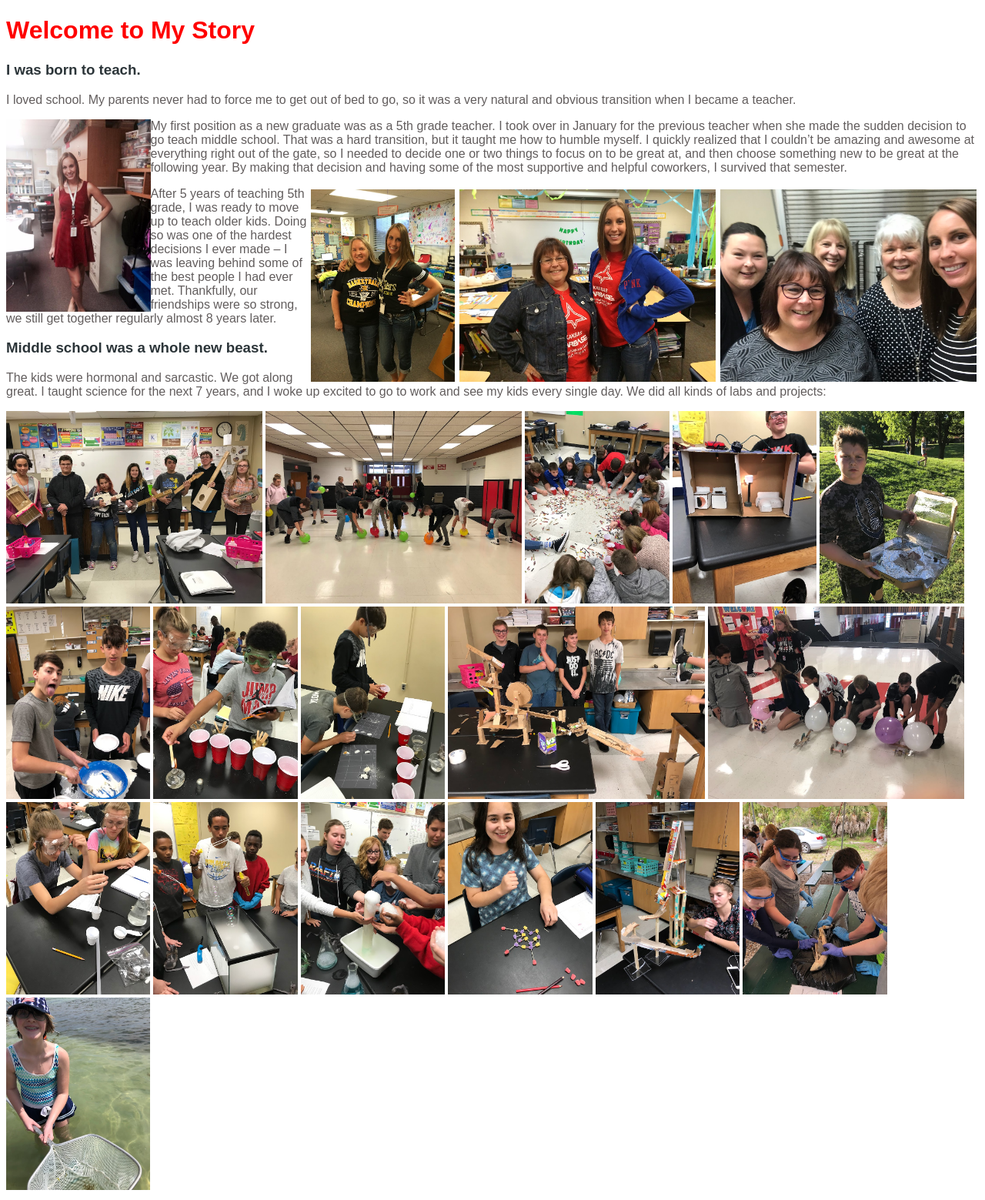
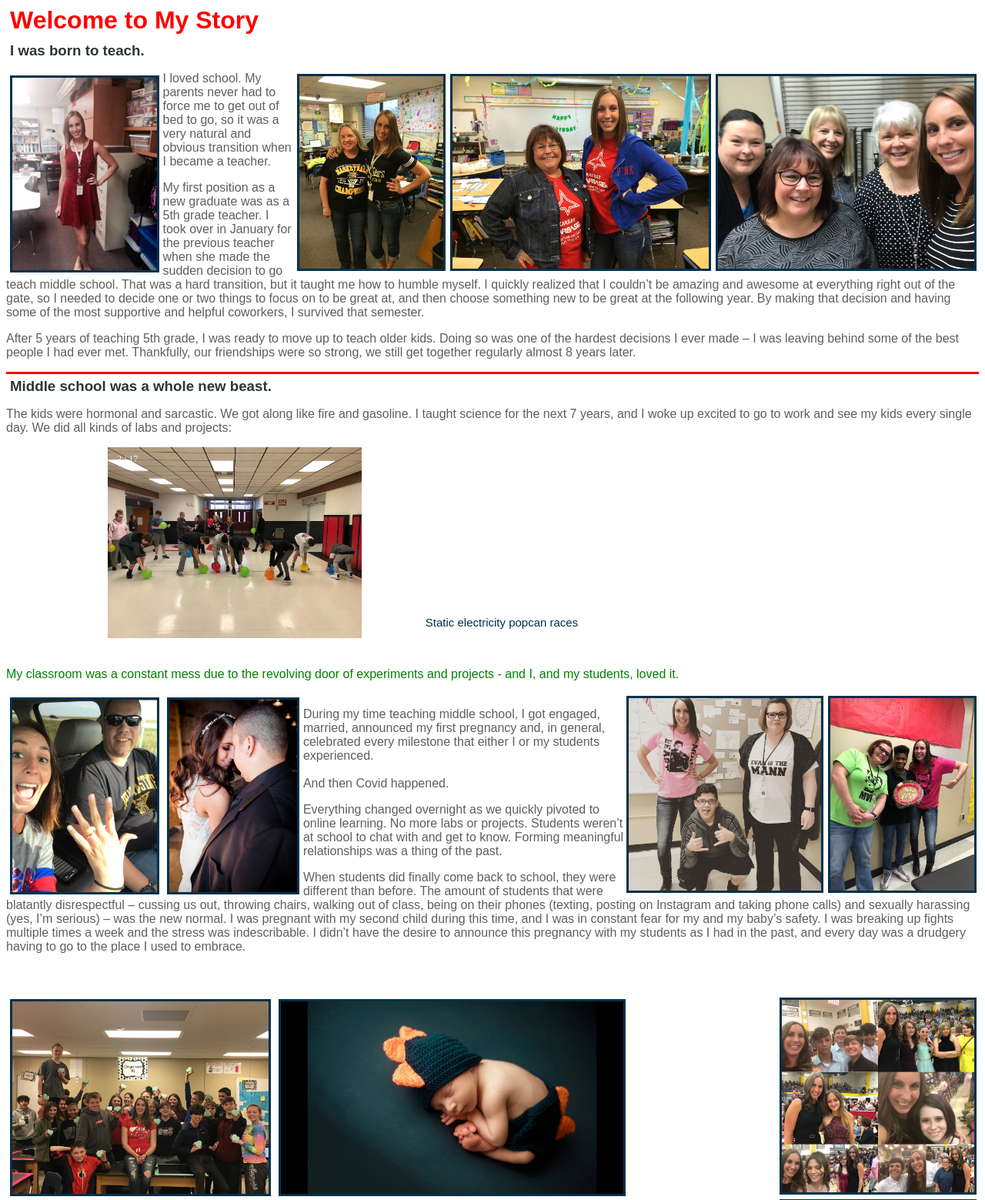
Before and after one commit to LaunchCodeAllhubs/js-assignment-4-html-me-something-cpresley37, a website: page index.html in a window 1280 px wide. Shown: the top 1559 px of the page at 77% size. Drawn offline with Linux system fonts and the light colour scheme.

Commit message:
slideshow, layout changes and picture styles

```diff
--- a/index.html
+++ b/index.html
@@ -4,41 +4,32 @@
 <head>
    <title>My Webpage</title>
    <link rel="stylesheet" type="text/css" href="styles.css" />
-   <!-- <style>
-      .grid-container {
-        display: grid;
-        grid-template-columns: auto auto auto;
-        gap: 10px;
-        background-color: #2196F3;
-        padding: 10px;
-      }
-
-      .grid-container > div {
-        background-color: rgba(255, 255, 255, 0.8);
-        text-align: center;
-        padding: 20px 0;
-        font-size: 30px;
-      }
-
-      .item1 {
-        grid-column-start: 1;
-        grid-column-end: 4;
-      }
-      </style> -->
+   <style>
+   .myDiv {
+      border: 5px outset #03314A;
+      background-color: lightblue;
+      text-align: center;
+   }
+   </style>
 </head>
 
 <body>
    <!-- Write your HTML in this file! -->
-   <div>
+   <div class=".myDiv">
       <h1 id="mainHeading">Welcome to My Story</h1>
 
       <main>
-         <article class="chapter">
+         <article id="chapter">
             <h3 id="subheading">I was born to teach.</h3>
-            <p>I loved school. My parents never had to force me to get out of bed to go, so it was a very natural and
+               <p>
+               <img src="images/IMG_1376.JPG" id="picsLeft">
+               <img src="images/IMG_0598.JPG" id="picsRight">
+               <img src="images/IMG_1923.JPG" id="picsRight">
+               <img src="images/IMG_2667.JPG" id="picsRight">
+               I loved school. My parents never had to force me to get out of bed to go, so it was a very natural and
                obvious transition when I became a teacher.</p>
 
-            <p><img src="images/IMG_1376.JPG" style="float:left;height: 250px" id="firstYearTeacher">
+            <p>
                My first position as a new graduate was as a 5th grade teacher. I took over in January for the previous
                teacher when she made the sudden decision to go teach middle school. That was a hard transition, but it
                taught me how to humble myself. I quickly realized that I couldn’t be amazing and awesome at everything
@@ -47,58 +38,146 @@
                most supportive and helpful coworkers, I survived that semester.</p>
 
             <p>
-               <img src="images/IMG_0598.JPG" id="pics">
-               <img src="images/IMG_1923.JPG" id="pics">
-               <img src="images/IMG_2667.JPG" id="pics">
                After 5 years of teaching 5th grade, I was ready to move up to teach older kids. Doing so was one of the
                hardest decisions I ever made – I was leaving behind some of the best people I had ever met. Thankfully,
                our friendships were so strong, we still get together regularly almost 8 years later.</p>
          </article>
 
-         <article class="chapter">
+         <article id="chapter">
             <h3 id="subheading">Middle school was a whole new beast.</h3>
-            <p>The kids were hormonal and sarcastic. We got along great. I taught science for the next 7 years, and I
+            <p>The kids were hormonal and sarcastic. We got along like fire and gasoline. I taught science for the next 7 years, and I
                woke up excited to go to work and see my kids every single day. We did all kinds of labs and projects:
             </p>
 
-            <img src="images/IMG_0268.JPG" style="height: 250px" id="guitar">
-            <img src="images/IMG_0406.jpg" style="height: 250px" id="staticElectricity">
-            <img src="images/IMG_0411.JPG" style="height: 250px" id="birdBeak">
-            <img src="images/IMG_0720.jpg" style="height: 250px" id="electricHouse">
-            <img src="images/IMG_0743.JPG" style="height: 250px" id="solarOven">
-            <img src="images/IMG_0923.jpg" style="height: 250px" id="dryIceCream">
-            <img src="images/IMG_1571.JPG" style="height: 250px" id="flameTest">
-            <img src="images/IMG_1577.JPG" style="height: 250px" id="whitePowder">
-            <img src="images/IMG_1645.jpg" style="height: 250px" id="goldRuberg">
-            <img src="images/IMG_1717.jpg" style="height: 250px" id="balloonCar">
-            <img src="images/IMG_1746.JPG" style="height: 250px" id="exothermic">
-            <img src="images/IMG_1760.JPG" style="height: 250px" id="dryIceBubbles">
-            <img src="images/IMG_1771.JPG" style="height: 250px" id="dryIceVolcano">
-            <img src="images/IMG_1833.JPG" style="height: 250px" id="gumDropAtoms">
-            <img src="images/IMG_2651.jpg" style="height: 250px" id="rollercoaster">
-            <img src="images/IMG_3122.jpg" style="height: 250px" id="squidDissection">
-            <img src="images/IMG_3164.jpg" style="height: 250px" id="netDipping">
+            <div class="slideshow-container">
+               <!-- Slideshow with number and caption text -->
+               <div class="mySlides fade">
+                 <div class="numbertext">1 / 17</div>
+                 <img src="images/IMG_0268.JPG" style="width:33%">
+                 <div class="text">Musical Instruments to demonstrate sound waves</div>
+               </div>
+
+               <div class="mySlides fade">
+                 <div class="numbertext">2 / 17</div>
+                 <img src="images/IMG_0406.jpg" style="width:33%">
+                 <div class="text">Static electricity popcan races</div>
+               </div>
+
+               <div class="mySlides fade">
+                 <div class="numbertext">3 / 17</div>
+                 <img src="images/IMG_0411.JPG" style="width:33%">
+                 <div class="text">Birdbeak adaptations</div>
+               </div>
+
+               <div class="mySlides fade">
+                  <div class="numbertext">4 / 17</div>
+                  <img src="images/IMG_0720.jpg" style="width:33%">
+                  <div class="text">Electric houses</div>
+                </div>
+
+                <div class="mySlides fade">
+                  <div class="numbertext">5 / 17</div>
+                  <img src="images/IMG_0743.JPG" style="width:33%">
+                  <div class="text">Solar Ovens</div>
+                </div>
+
+                <div class="mySlides fade">
+                  <div class="numbertext">6 / 17</div>
+                  <img src="images/IMG_0923.jpg" style="width:33%">
+                  <div class="text">Dry ice ice cream</div>
+                </div>
+
+                <div class="mySlides fade">
+                  <div class="numbertext">7 / 17</div>
+                  <img src="images/IMG_1571.JPG" style="width:33%">
+                  <div class="text">Flame test</div>
+                </div>
+
+                <div class="mySlides fade">
+                  <div class="numbertext">8 / 17</div>
+                  <img src="images/IMG_1577.JPG" style="width:33%">
+                  <div class="text">Chemical testing to determine mystery powders</div>
+                </div>
+
+                <div class="mySlides fade">
+                  <div class="numbertext">9 / 17</div>
+                  <img src="images/IMG_1645.jpg" style="width:33%">
+                  <div class="text">Gold Ruberg machines</div>
+                </div>
+
+                <div class="mySlides fade">
+                  <div class="numbertext">10 / 17</div>
+                  <img src="images/IMG_1717.jpg" style="width:33%">
+                  <div class="text">Balloon cars</div>
+                </div>
+
+                <div class="mySlides fade">
+                  <div class="numbertext">11 / 17</div>
+                  <img src="images/IMG_1746.JPG" style="width:33%">
+                  <div class="text">Endothermic & Exothermic Reactions</div>
+                </div>
+
+                <div class="mySlides fade">
+                  <div class="numbertext">12 / 17</div>
+                  <img src="images/IMG_1760.JPG" style="width:33%">
+                  <div class="text">Dry ice density</div>
+                </div>
+
+                <div class="mySlides fade">
+                  <div class="numbertext">13 / 17</div>
+                  <img src="images/IMG_1771.JPG" style="width:33%">
+                  <div class="text">Dry ice volcano</div>
+                </div>
+
+                <div class="mySlides fade">
+                  <div class="numbertext">14 / 17</div>
+                  <img src="images/IMG_1833.JPG" style="width:33%">
+                  <div class="text">Gum drop atoms</div>
+                </div>
+
+                <div class="mySlides fade">
+                  <div class="numbertext">15 / 17</div>
+                  <img src="images/IMG_2651.jpg" style="width:33%">
+                  <div class="text">Newton's Laws rollercoasters</div>
+                </div>
+
+                <div class="mySlides fade">
+                  <div class="numbertext">16 / 17</div>
+                  <img src="images/IMG_3122.jpg" style="width:33%">
+                  <div class="text">Baby shark dissection</div>
+                </div>
+
+                <div class="mySlides fade">
+                  <div class="numbertext">17 / 17</div>
+                  <img src="images/IMG_3164.jpg" style="width:33%">
+                  <div class="text">Dip netting</div>
+                </div>
+             </div>
+             <br>
+
+
 
             <p id="testP" class="fun-paragraph">My classroom was a constant mess due to the revolving door of experiments and projects - and I, and my
                students, loved it.</p>
 
             <p>
-               <img src="images/IMG_1791.JPG" style="float:left;height: 250px" id="engaged">
-               <img src="images/IMG_2587.jpg" style="float:left;height: 250px" id="married">
-               <img src="images/IMG_4358.JPG" style="float:left;height: 250px" id="classAnnouncement">
-               <img src="images/IMG_6084.jpg" style="float:left;height: 250px" id="baby1">
-               During my time teaching middle school, I got engaged, married, announced my first pregnancy and, in
+               <img src="images/IMG_1791.JPG" id="picsLeft">
+               <img src="images/IMG_2587.jpg" id="picsLeft">
+               <img src="images/IMG_0356.jpg" id="picsRight">
+               <img src="images/IMG_0609.JPG" id="picsRight">
+               <!-- <img src="images/IMG_4358.JPG" id="picsLeft">
+               <img src="images/IMG_6084.jpg" id="picsLeft"> -->
+               <br>During my time teaching middle school, I got engaged, married, announced my first pregnancy and, in
                general, celebrated every milestone that either I or my students experienced.
-               <img src="images/IMG_0356.jpg" style="float:right;height: 250px" id="mvp">
-               <img src="images/IMG_0609.JPG" style="float:right;height: 250px" id="stuco">
-               <img src="images/F4783455-AE70-4C0A-BF91-F4ABE89DFDBB.jpg" style="float:right;height: 250px" id="promotion">
-               <img src="images/606370B0-7DDF-466A-AA61-034939D23EB9.jpg" style="float:right;height: 250px" id="promotion2">
-               <img src="images/IMG_1975.jpg" style="float:right;height: 250px" id="theBoys">
+
+               <!-- <img src="images/IMG_0356.jpg" id="picsRight">
+               <img src="images/IMG_0609.JPG" id="picsRight"> -->
+               <!-- <img src="images/F4783455-AE70-4C0A-BF91-F4ABE89DFDBB.jpg" id="picsRight">
+               <img src="images/606370B0-7DDF-466A-AA61-034939D23EB9.jpg" id="picsRight">
+               <img src="images/IMG_1975.jpg" id="picsRight"> -->
                <br><br>And then Covid
                happened.</p>
-            <!-- <div>
-                  <img src = "https://photos.app.goo.gl/ddJXBHdp2KEDt6zs5" id = "davieVideo"/>
-               </div> -->
+
 
             <p>Everything changed overnight as we quickly pivoted to online learning. No more labs or projects. Students
                weren’t at school to chat with and get to know. Forming meaningful relationships was a thing of the past.
@@ -110,10 +189,16 @@
                was the new normal. I was pregnant with my second child during this time, and I was in constant fear for
                my and my baby’s safety. I was breaking up fights multiple times a week and the stress was indescribable.
                I didn’t have the desire to announce this pregnancy with my students as I had in the past, and every day
-               was a drudgery having to go to the place I used to embrace.</p>
+               was a drudgery having to go to the place I used to embrace.<br><br><br><br>
+               <img src="images/IMG_4358.JPG" id="picsLeft">
+               <img src="images/IMG_6084.jpg" id="picsLeft">
+               <img src="images/F4783455-AE70-4C0A-BF91-F4ABE89DFDBB.jpg" id="picsRight">
+               <img src="images/606370B0-7DDF-466A-AA61-034939D23EB9.jpg" id="picsRight">
+               <img src="images/IMG_1975.jpg" id="picsRight">
+            </p>
          </article>
 
-         <article class="chapter">
+         <article id="chapter">
             <h3 id="subheading">That was my last year of teaching.</h3>
             <p>
                <img src="images/IMG950724.jpg" style="float:left;height: 250px" id="baby2">
@@ -151,11 +236,19 @@
                and it may take me longer to complete the assignments than others in the class, but my goal is to keep
                pushing.</p>
          </article>
+
+         <!-- <div>
+            <video width="" height="" controls>
+               <source src= "https://photos.app.goo.gl/ddJXBHdp2KEDt6zs5" type="video"/>
+            </video>
+         </div> -->
+
       </main>
 
    </div>
 
-   <footer>Author: Charlotte Presley, July 2023<br></footer>
+   <footer>&copy;Charlotte Presley, July 2023<br></footer>
+   <script src="scripts.js"></script>
 
 </body>
 
--- /dev/null
+++ b/scripts.js
@@ -0,0 +1,15 @@
+
+let slideIndex = 0;
+showSlides();
+
+function showSlides() {
+  let i;
+  let slides = document.getElementsByClassName("mySlides");
+  for (i = 0; i < slides.length; i++) {
+    slides[i].style.display = "none";
+  }
+  slideIndex++;
+  if (slideIndex > slides.length) {slideIndex = 1}
+  slides[slideIndex-1].style.display = "block";
+  setTimeout(showSlides, 3000); // Change image every 3 seconds
+};
--- a/styles.css
+++ b/styles.css
@@ -1,18 +1,31 @@
-/* Write your CSS here! */
-
 /* id selector */
 #chapter {
     background-color: white;
     display: inline-block;
     position: relative; */
+    margin: 15px;
+    border-bottom-style: solid;
+    border-color: red;
 }
 
 /* id selector */
-#pics {
+#picsRight {
     float:right;
     height: 250px;
     object-fit: contain;
-    margin: 3px
+    margin: 3px;
+    border-style: solid;
+    border-color: #03314A;
+}
+
+/* id selector */
+#picsLeft {
+    float:left;
+    height: 250px;
+    object-fit: contain;
+    margin: 5px;
+    border-style: solid;
+    border-color: #03314A;
 }
 
 /* element selector */
@@ -25,12 +38,14 @@ body {
 #mainHeading {
     color: red;
     font-family: arial;
+    margin: 5px;
 }
 
 /* id selector */
 #subheading {
     font-family: arial;
     color: #2C3539;
+    margin: 5px;
 }
 
 /* class selector */
@@ -43,3 +58,51 @@ p {
     font-family: sans-serif;
     color: #625D5D;
 }
+
+/* * {box-sizing:border-box} WHAT IS THIS????? */
+
+
+
+/* Slideshow container */
+.slideshow-container {
+  max-width: 1000px;
+  position: relative;
+  margin: auto;
+}
+
+/* Hide the images by default */
+.mySlides {
+  display: none;
+}
+
+/* Caption text */
+.text {
+  color: #03314A;
+  font-family: sans-serif;
+  font-size: 15px;
+  padding: 8px 12px;
+  position: absolute;
+  bottom: 8px;
+  width: 100%;
+  text-align: center;
+}
+
+/* Number text */
+.numbertext {
+  color: #f2f2f2;
+  font-size: 12px;
+  padding: 8px 12px;
+  position: absolute;
+  top: 0;
+}
+
+/* Fading animation */
+.fade {
+  animation-name: fade;
+  animation-duration: 1.5s;
+}
+
+@keyframes fade {
+  from {opacity: .4}
+  to {opacity: 1}
+}
```
